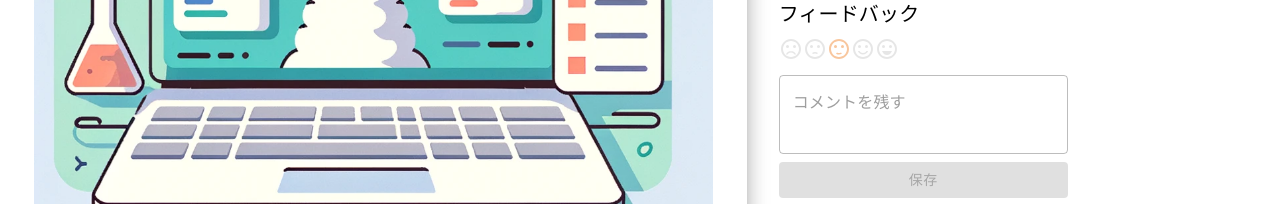
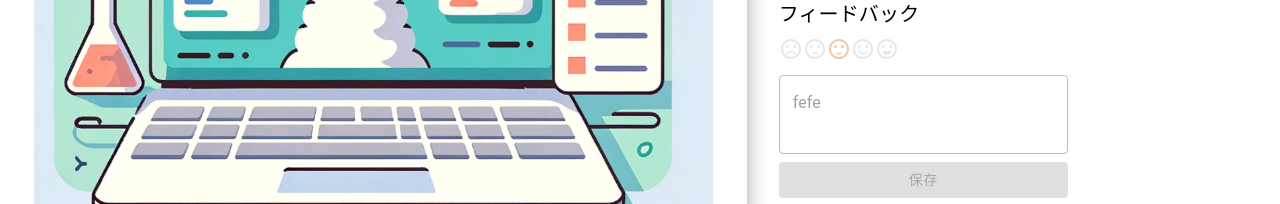
Before and after one commit to go-go-techls/naku-chaa, a Next.js app in the folder gen-captions/: page /arts/4a007d2a-24d5-4edf-8ab8-cd89d0e473c1 in a window 1280 px wide. Shown: the part 408-612 px from the top of the page. Built offline with nearby package versions, Linux system fonts and the light colour scheme.

Commit message:
mod bugs

```diff
--- a/gen-captions/app/arts/[id]/page.tsx
+++ b/gen-captions/app/arts/[id]/page.tsx
@@ -16,8 +16,6 @@ export default function Arts({ params }: { params: { id: string } }) {
   useEffect(() => {
     getArt(params.id, setData);
   }, [params.id]); // IDが変わるたびにAPIが呼び出される
-
-  function doNothing() {}
 
   return (
     <Box sx={{ flexGrow: 1 }}>
@@ -66,26 +64,15 @@ export default function Arts({ params }: { params: { id: string } }) {
               advantage={data.advantage}
               advice={data.advice}
               image={data.image}
+              rating={data.rating}
+              inputValue={data.comment}
+              setRating={() => {}}
+              setInputValue={() => {}}
               disable={true}
             />
           </Box>
         </Grid>
       </Grid>
     </Box>
-
-    // <div>
-    //       <h1>My Post: {params.id}</h1>
-    //       <Paper
-    //         elevation={3}
-    //         sx={{
-    //           width: "32.4vw", // ビューポートの1/3の幅
-    //           height: "32.4vw", // ビューポートの1/3の高さ
-    //           backgroundImage: `url(${data.image})`,
-    //           backgroundSize: "cover",
-    //           backgroundPosition: "center",
-    //           overflow: "hidden",
-    //         }}
-    //       />
-    //     </div>
   );
 }
--- a/gen-captions/app/components/ArtworkDetails.tsx
+++ b/gen-captions/app/components/ArtworkDetails.tsx
@@ -1,4 +1,4 @@
-import React, { useState } from "react";
+import React, { Dispatch, SetStateAction, useState } from "react";
 import {
   Typography,
   Box,
@@ -16,6 +16,10 @@ interface ChildComponentProps {
   advantage: string;
   advice: string;
   image: string;
+  rating: number;
+  inputValue: string;
+  setRating: Dispatch<SetStateAction<number>>;
+  setInputValue: Dispatch<SetStateAction<string>>;
   disable: boolean;
 }
 const ArtworkDetails = ({
@@ -24,11 +28,15 @@ const ArtworkDetails = ({
   advantage,
   advice,
   image,
+  rating,
+  inputValue,
+  setRating,
+  setInputValue,
   disable,
 }: ChildComponentProps) => {
   // ユーザー入力を保持するための状態変数を初期化
-  const [inputValue, setInputValue] = useState("");
-  const [rating, setRating] = useState(3);
+  // const [inputValue, setInputValue] = useState("");
+  // const [rating, setRating] = useState(3);
 
   // ユーザーがテキストフィールドに入力した値で状態を更新する関数
   const handleInputChange = (event: React.ChangeEvent<HTMLInputElement>) => {
@@ -53,19 +61,6 @@ const ArtworkDetails = ({
 
   return (
     <>
-      {/* <Box style={{ height: "2%" }}></Box>
-      <Box display="flex" alignItems="center">
-        {title ? (
-          <Typography mr={0.7} variant="h4" component="h1" sx={{ flexGrow: 0 }}>
-            {title}
-          </Typography>
-        ) : (
-          <Skeleton variant="text" height={70} width={400} />
-        )}
-        <IconButton onClick={handleReload} aria-label="リロード">
-          <RefreshIcon />
-        </IconButton>
-      </Box> */}
       <Typography mt={3} variant="h6" gutterBottom>
         こんな絵に見える
       </Typography>
@@ -104,7 +99,6 @@ const ArtworkDetails = ({
       <Box
         component="form"
         sx={{
-          // display: "flex", // Flexbox container
           alignItems: "center", // Align items vertically
           width: "100%", // フォームの幅を100%に設定
 
@@ -116,7 +110,7 @@ const ArtworkDetails = ({
           onChange={handleInputChange} // 値が変更されたときに実行する関数を設定
           disabled={disable || !done}
           fullWidth
-          label="コメントを残す"
+          placeholder="コメントを残す"
           variant="outlined"
           multiline
           rows={2}
--- a/gen-captions/app/components/ImageUploadButton.tsx
+++ b/gen-captions/app/components/ImageUploadButton.tsx
@@ -17,6 +17,8 @@ interface ChildComponentProps {
   setFeature: Dispatch<SetStateAction<string>>;
   setAdvantage: Dispatch<SetStateAction<string>>;
   setAdvice: Dispatch<SetStateAction<string>>;
+  setRating: Dispatch<SetStateAction<number>>;
+  setInputValue: Dispatch<SetStateAction<string>>;
 }
 
 function ImageUploadButton({
@@ -25,6 +27,8 @@ function ImageUploadButton({
   setFeature,
   setAdvantage,
   setAdvice,
+  setRating,
+  setInputValue,
 }: ChildComponentProps) {
   const handleImageChange = (event: React.ChangeEvent<HTMLInputElement>) => {
     const file = event.target.files && event.target.files[0];
@@ -45,6 +49,8 @@ function ImageUploadButton({
       setFeature("");
       setAdvantage("");
       setAdvice("");
+      setRating(3);
+      setInputValue("");
 
       const results = await Promise.all([
         fetchData(base64Image, promptTitle, setTitle),
--- a/gen-captions/app/page.tsx
+++ b/gen-captions/app/page.tsx
@@ -16,6 +16,8 @@ export default function Home() {
   const [advantage, setAdvantage] = useState("");
   const [advice, setAdvice] = useState("");
   const [imageBase64, setImageBase64] = useState("");
+  const [inputValue, setInputValue] = useState("");
+  const [rating, setRating] = useState(3);
 
   // const [loading, setLoading] = useState(false);
 
@@ -52,6 +54,8 @@ export default function Home() {
           setFeature={setFeature}
           setAdvantage={setAdvantage}
           setAdvice={setAdvice}
+          setRating={setRating}
+          setInputValue={setInputValue}
         />
 
         <Grid
@@ -74,6 +78,10 @@ export default function Home() {
               advantage={advantage}
               advice={advice}
               image={imageBase64}
+              rating={rating}
+              inputValue={inputValue}
+              setRating={setRating}
+              setInputValue={setInputValue}
               disable={false}
             />
           </Box>
--- a/gen-captions/lib/generate.tsx
+++ b/gen-captions/lib/generate.tsx
@@ -14,8 +14,8 @@ export async function fetchData(
     },
   };
   console.log("start to generate!");
-  const URL = "http://localhost:11434/api/generate";
-  // const URL = "http://macbook.local:11434/api/generate";
+  // const URL = "http://localhost:11434/api/generate";
+  const URL = "http://macbook.local:11434/api/generate";
 
   try {
     const response = await fetch(URL, {
--- a/gen-captions/lib/testList.tsx
+++ b/gen-captions/lib/testList.tsx
@@ -2,7 +2,8 @@ export const list = [
   {
     id: "d6e730f8-7118-4d48-b500-d28be57a6451",
     title: " 「絮",
-    feature: " このアー",
+    feature:
+      " このアートああああああああああああああああああああああああああああああ",
     advantage: " この画像",
     advice: " 1. テ",
     image:
```
